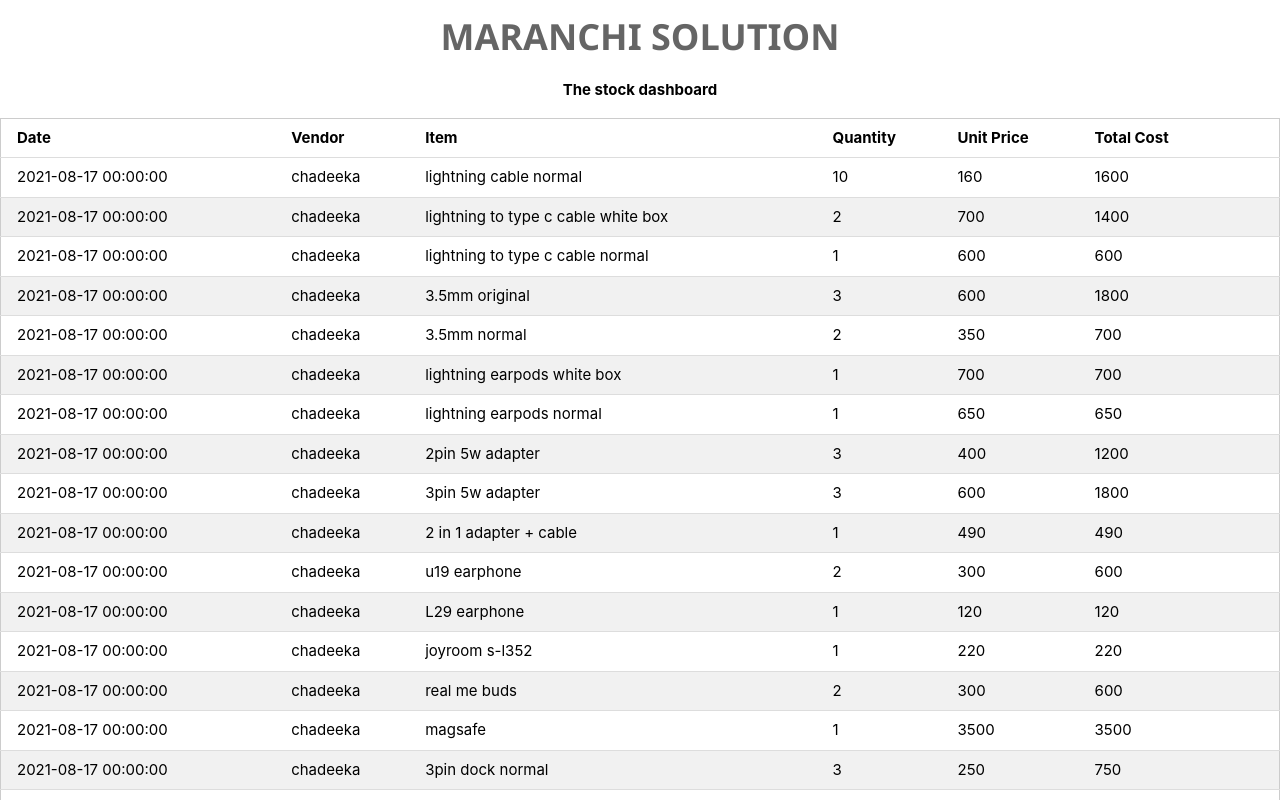
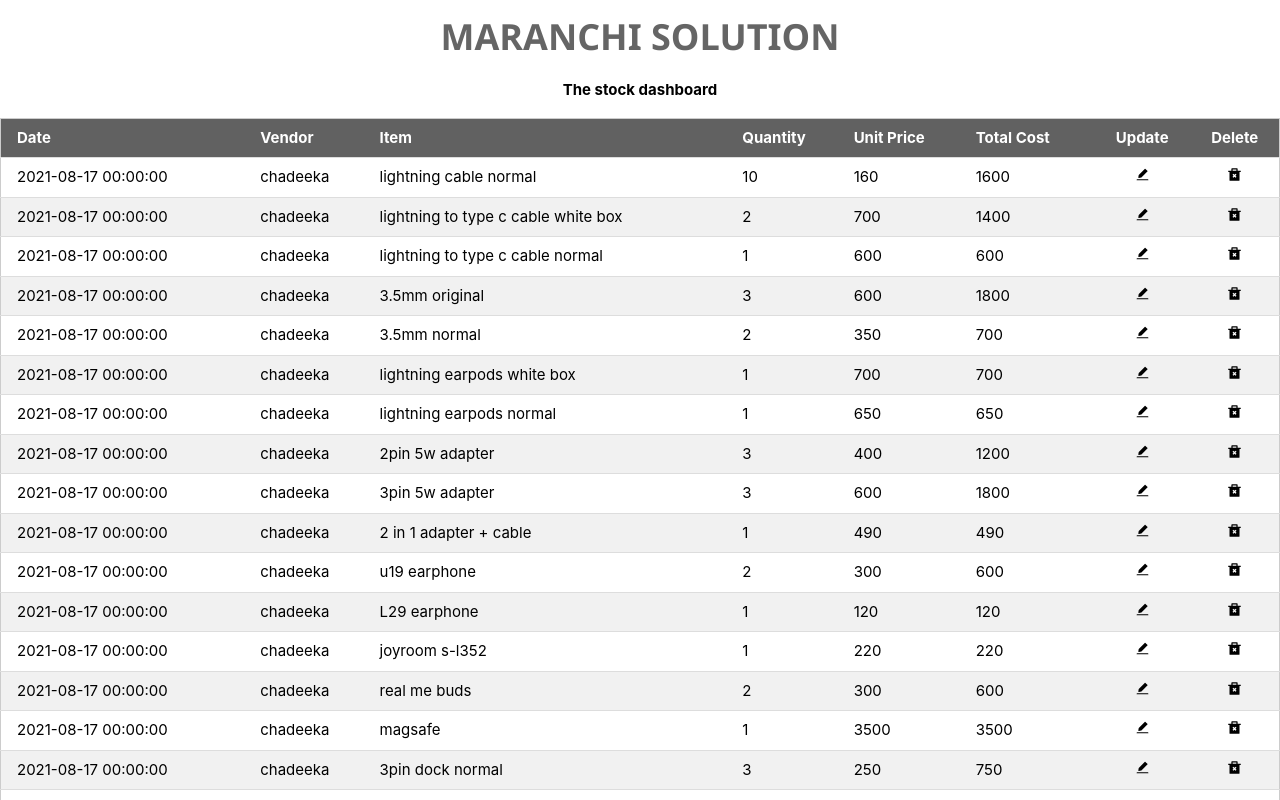
Before and after one commit to hasindusithmin/maranchi, a Next.js app: page / in a window 1280 px wide. Shown: the top 800 px of the page. Built offline with nearby package versions, Linux system fonts and the light colour scheme.

Commit message:
Update index.js

```diff
--- a/pages/index.js
+++ b/pages/index.js
@@ -16,36 +16,37 @@
       <div className="w3-responsive">
         <table className="w3-table-all">
           <thead>
-            <tr>
+            <tr className="w3-dark-gray">
               <th>Date</th>
               <th>Vendor</th>
               <th>Item</th>
               <th>Quantity</th>
               <th>Unit Price</th>
               <th>Total Cost</th>
-              <th></th>
-              <th></th>
+              <th className="w3-center">Update</th>
+              <th className="w3-center">Delete</th>
             </tr>
           </thead>
           <tbody>
             {
               Maranchi &&
               stock.map(({ Date, Vendor, Item, Quantity, Unit_Price, Total_Cost }) =>
-                <tr key={Date}>
+                <tr key={Math.random()}>
                   <td>{Date}</td>
                   <td>{Vendor}</td>
                   <td>{Item}</td>
                   <td>{Quantity}</td>
                   <td>{Unit_Price}</td>
                   <td>{Total_Cost}</td>
-                  <td></td>
-                  <td></td>
+                  <td className="w3-center"><AiFillEdit /></td>
+                  <td className="w3-center"><RiDeleteBin2Fill /></td>
                 </tr>
               )
             }
           </tbody>
         </table>
       </div>
+      <div className="w3-padding"></div>
     </>
   )
 }
```
